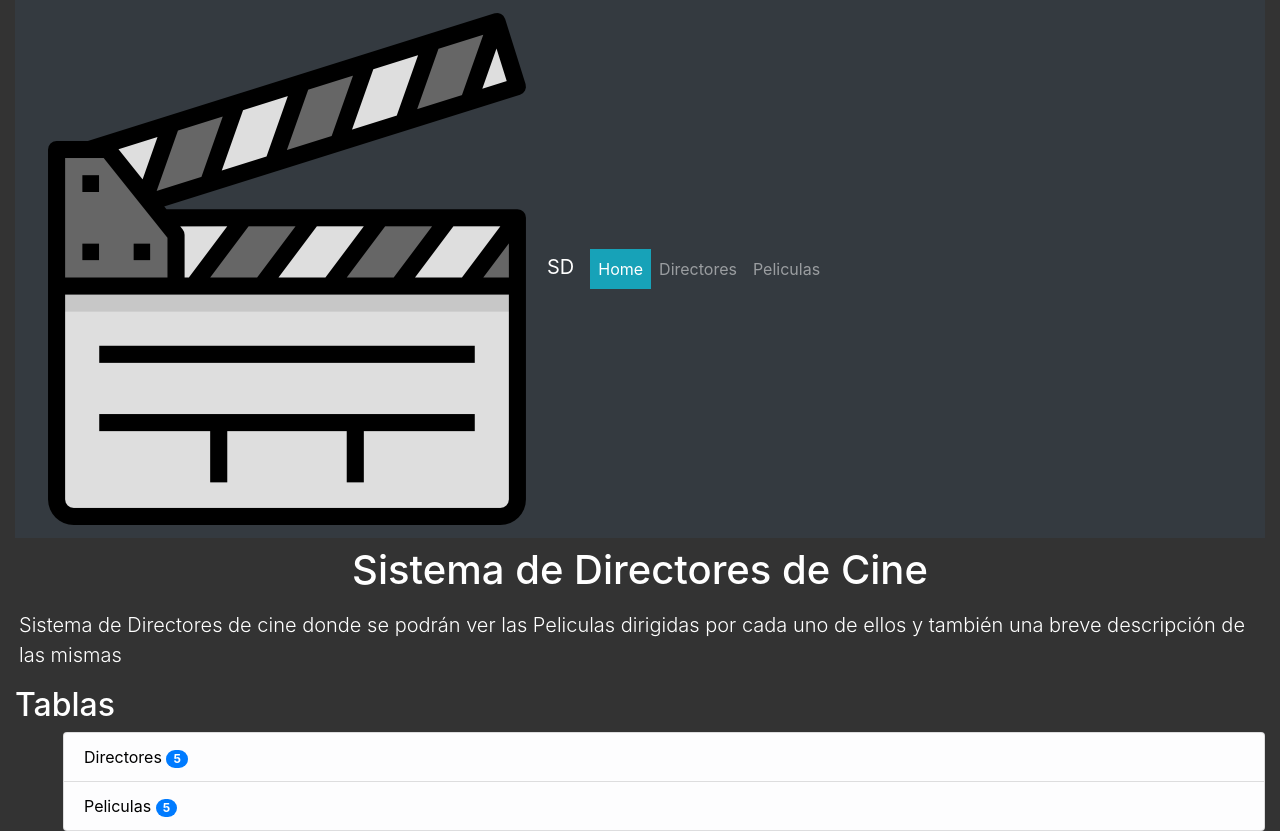
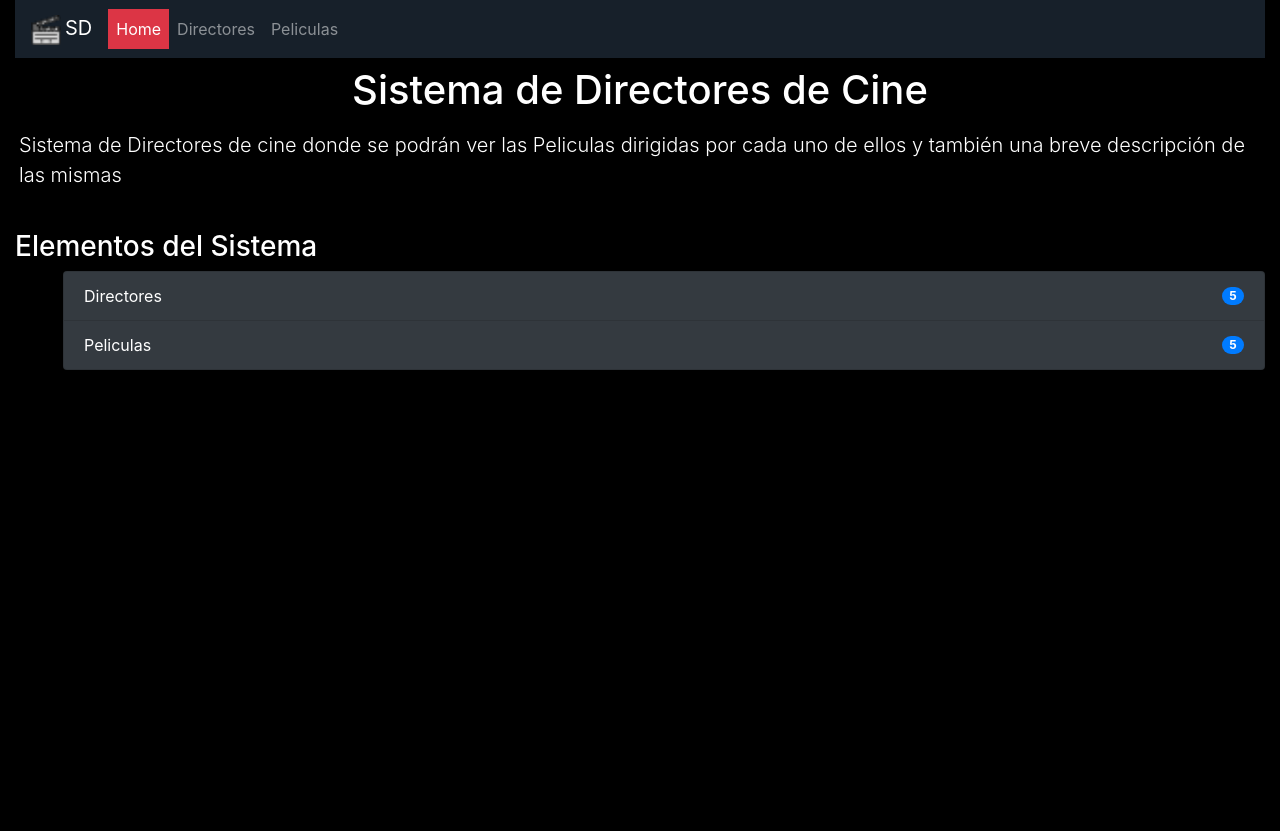
Before and after one commit to FacuB12/directores-peliculas-openbootcamp, a Django app: page / in a window 1280 px wide. After the commit the page ends 800 px from the top, so only its background shows below. Run offline with Django 4.2, Linux system fonts and the light colour scheme; data comes from the database, SQL or seed files in the repository.

Commit message:
edit templates

```diff
--- a/directores_cine/static/css/style.css
+++ b/directores_cine/static/css/style.css
@@ -1,5 +1,5 @@
 body {
-    background-color: #333;
+    background-color: #000;
     color: #fff;
   }
 
@@ -23,14 +23,14 @@ body {
     padding: 1%;
   }
 
-  a{
-    color: black;
+  a {
+    color: #fff;
   }
 
-  a:hover{
+  a:hover {
     color: red;
   }
 
-  a:active{
+  a:active {
     color: blue;
   }
--- a/directores_cine/templates/base.html
+++ b/directores_cine/templates/base.html
@@ -10,25 +10,25 @@
     <link rel="stylesheet" href="https://cdn.jsdelivr.net/npm/bootstrap@4.3.1/dist/css/bootstrap.min.css"
         integrity="sha384-ggOyR0iXCbMQv3Xipma34MD+dH/1fQ784/j6cY/iJTQUOhcWr7x9JvoRxT2MZw1T" crossorigin="anonymous" />
     <link rel="stylesheet" href="{% static 'css/style.css' %}" />
-    <link rel="shortcut icon" href="{% static 'images/favicon.png' %}">
+    <link rel="shortcut icon" href="{% static 'images/claqueta.png' %}">
     {% block links %}{% endblock %}
-    <title>SAD | {{titulo}}</title>
+    <title>SD | {{titulo}}</title>
 </head>
 
 <body class="container-fluid">
     <header>
-        <nav class="navbar navbar-expand-lg navbar-dark bg-dark">
+        <nav class="navbar navbar-expand-lg navbar-dark" style="background-color: #17202a  ;">
             <button class="navbar-toggler" type="button" data-toggle="collapse" data-target="#navbarTogglerDemo03"
                 aria-controls="navbarTogglerDemo03" aria-expanded="false" aria-label="Toggle navigation">
                 <span class="navbar-toggler-icon"></span>
             </button>
-            <a class="navbar-brand" href="{% url 'index'%}"><img class="mr-1" src="{% static 'images/favicon.png' %}"
-                    alt="logo">SD</a>
+            <a class="navbar-brand" href="{% url 'index'%}"><img class="mr-1" src="{% static 'images/claqueta.png' %}"
+                    alt="logo" width="30px" height="30px">SD</a>
 
             <div class="collapse navbar-collapse" id="navbarTogglerDemo03">
                 <ul class="navbar-nav mr-auto mt-2 mt-lg-0">
                     {% if pagina == "home" %}
-                    <li class="nav-item active bg-info">
+                    <li class="nav-item active bg-danger">
                         <a class="nav-link" href="{% url 'index' %}">Home</a>
                     </li>
                     {% else %}
@@ -38,7 +38,7 @@
                     {% endif %}
 
                     {% if pagina ==  'directores' %}
-                    <li class="nav-item active bg-info">
+                    <li class="nav-item active bg-danger">
                         <a class="nav-link" href="directores">Directores</a>
                     </li>
                     {% else %}
@@ -48,7 +48,7 @@
                     {% endif %}
 
                     {% if pagina ==  'peliculas' %}
-                    <li class="nav-item active bg-info">
+                    <li class="nav-item active bg-danger">
                         <a class="nav-link" href="peliculas">Peliculas</a>
                     </li>
                     {% else %}
--- a/directores_cine/templates/directores.html
+++ b/directores_cine/templates/directores.html
@@ -1,8 +1,8 @@
 {% extends "base.html" %}
 
 {% block content %}
-<a class="btn btn-success float-right mx-2 my-2" href="nuevo-director">Nuevo director</a>
-<table class="table table-dark">
+<a class="btn btn-success float-right mx-2 my-2" href="nuevo-director"> Agregar director</a>
+<table class="table table-striped table-dark">
     <thead>
         <tr>
             <th class="text-right" scope="col">Id</th>
--- a/directores_cine/templates/editar-director.html
+++ b/directores_cine/templates/editar-director.html
@@ -2,11 +2,11 @@
 
 {% block content %}
 <form method="POST" class="d-flex flex-column justify-content-between align-items-center">
-    {%ifequal modo 'editar'%}
+    {%if modo == 'editar'%}
     <h2 class="text-center">Editar Director</h2>
     {% else %}
     <h2 class="text-center">Nuevo Director</h2>
-    {% endifequal %}
+    {% endif %}
     {% csrf_token %}
     {% for field in form %}
     <div class="form-group">
--- a/directores_cine/templates/editar-pelicula.html
+++ b/directores_cine/templates/editar-pelicula.html
@@ -2,11 +2,11 @@
 
 {% block content %}
 <form method="POST" class="d-flex flex-column justify-content-between align-items-center">
-    {%ifequal modo 'editar'%}
+    {%if modo == 'editar'%}
     <h2 class="text-center">Editar Pelicula</h2>
     {% else %}
     <h2 class="text-center">Nueva Pelicula</h2>
-    {% endifequal %}
+    {% endif %}
     {% csrf_token %}
     {% for field in form %}
     <div class="form-group">
--- a/directores_cine/templates/index.html
+++ b/directores_cine/templates/index.html
@@ -3,13 +3,14 @@
 {% block content %}
 <p class="text-left lead my-3 ml-1">
     Sistema de Directores de cine donde se podrán ver las Peliculas dirigidas por cada uno de ellos y también una breve descripción de las mismas</p>
-<h2>Tablas</h2>
-<ul class="ml-5 list-group ">
-    <li class="list-group-item list-group-item-light">
+<br>
+<h3>Elementos del Sistema</h3>
+<ul class="ml-5 list-group">
+    <li class="list-group-item d-flex justify-content-between align-items-center bg-dark">
         <a href="directores">Directores</a>
         <span class="badge badge-primary badge-pill">{{nro_directores}}</span>
     </li>
-    <li class="list-group-item list-group-item-light">
+    <li class="list-group-item d-flex justify-content-between align-items-center bg-dark">
         <a href="peliculas">Peliculas</a>
         <span class="badge badge-primary badge-pill">{{nro_peliculas}}</span>
     </li>
--- a/directores_cine/templates/peliculas.html
+++ b/directores_cine/templates/peliculas.html
@@ -1,8 +1,8 @@
 {% extends "base.html" %}
 
 {% block content %}
-<a class="btn btn-success float-right mx-2 my-2" href="nuevo-pelicula">Nueva pelicula</a>
-<table class="table table-dark">
+<a class="btn btn-success float-right mx-2 my-2" href="nueva-pelicula">Nueva pelicula</a>
+<table class="table table-striped table-dark">
     <thead>
         <tr>
             <th class="text-center" scope="col">Id</th>
```
Also changed, not shown: other parts of directores_cine/static/css/style.css (+1 -1 lines).
